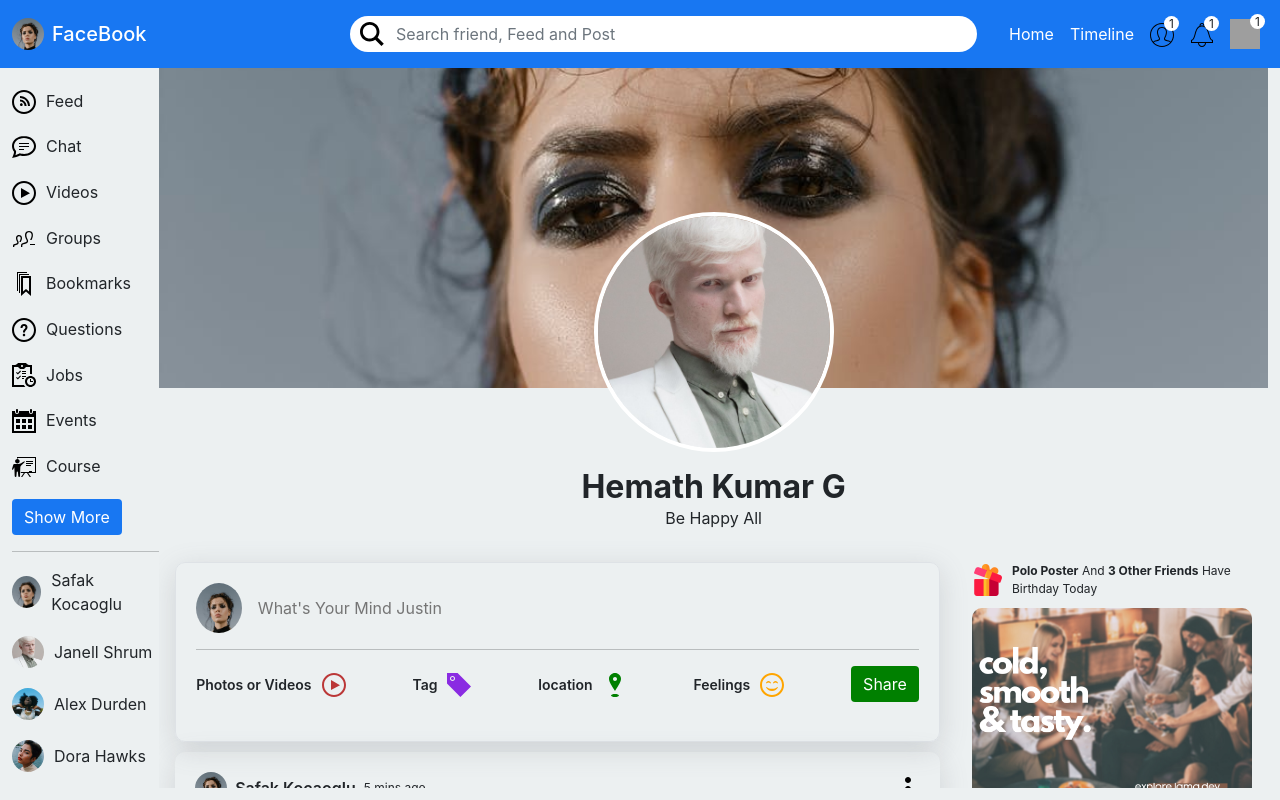
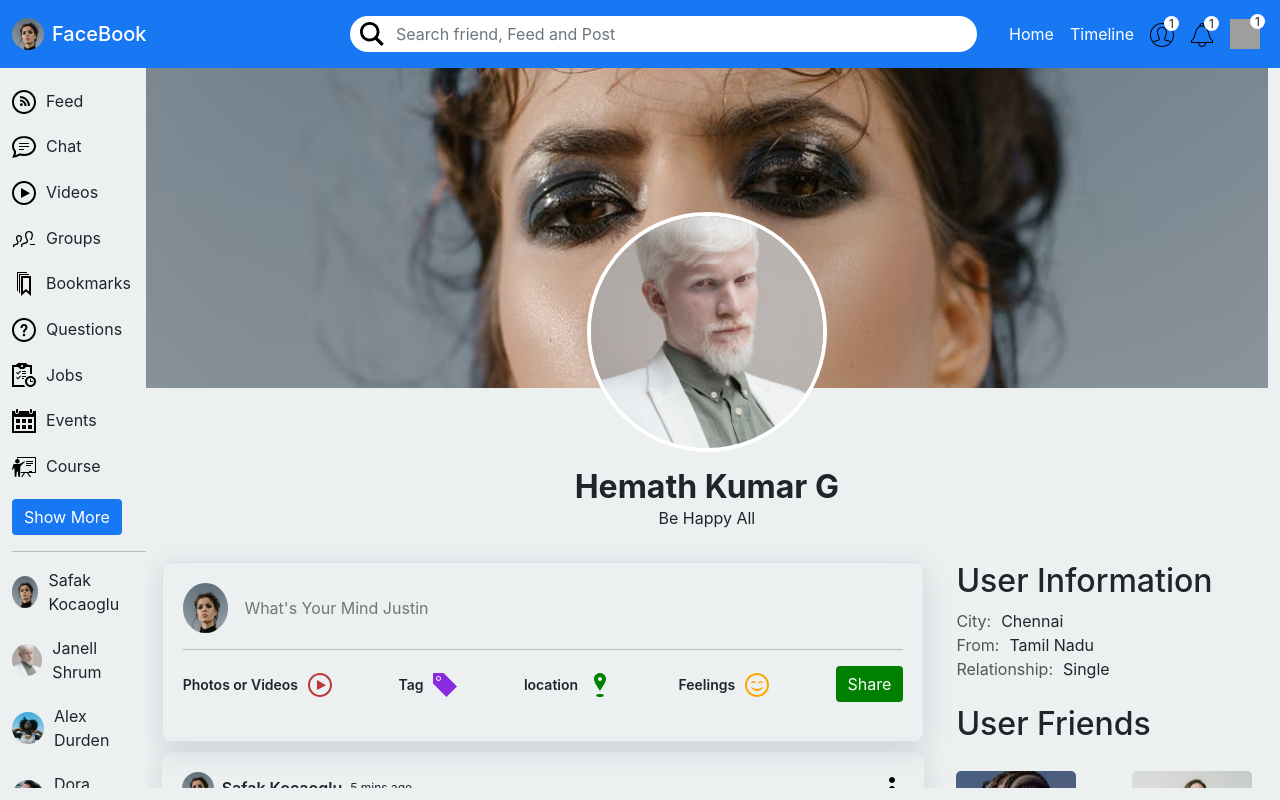
Before and after one commit to Hemath-life/FaceBook-Client, a React (Create React App) app: page / in a window 1280 px wide. Built offline with nearby package versions, Linux system fonts and the light colour scheme; grey boxes are pictures that could not be loaded.

Commit message:
V -0.6.1 -Profile page features added

```diff
--- a/src/components/rightbar/Rightbar.jsx
+++ b/src/components/rightbar/Rightbar.jsx
@@ -3,9 +3,9 @@ import Online from "../online/Online"
 
 import "./rightbar.scss"
 
-const RightBar = () => {
+const HomeRightBar = () => {
 	return (
-		<div className='rightBar p-3'>
+		<>
 			<div className='birthdayContainer d-flex justify-content-center align-items-center'>
 				<img src='assets/gift.png' alt='' />
 				<span className='text-capitalize ms-2 '>
@@ -25,6 +25,75 @@ const RightBar = () => {
 					</ul>
 				</div>
 			</div>
+		</>
+	)
+}
+const ProfileRightBar = () => {
+	return (
+		<>
+			<div className='profileRightBar'>
+				<h2 className='profileRightBarTitle'>User Information </h2>
+				<ui className='text-capitalize'>
+					<li className='text-capitalize'>
+						<span className='key'>City:</span>
+						<span className='value'>Chennai</span>
+					</li>
+				</ui>
+				<ui>
+					<li className='text-capitalize'>
+						<span className='key'>From:</span>
+						<span className='value'>Tamil nadu</span>
+					</li>
+				</ui>
+				<ui>
+					<li className='text-capitalize'>
+						<span className='key'>Relationship:</span>
+						<span className='value'>single</span>
+					</li>
+				</ui>
+				<ui>
+					<li className='text-capitalize'>
+						<span className='key'></span>
+						<span className='value'></span>
+					</li>
+				</ui>
+				<h2 className='profileRightBarTitle'>User Friends </h2>
+				<ul className='user-friends'>
+					<li>
+						<img src='./assets/person/6.jpeg' alt='' />
+						<span>Justin Hem</span>
+					</li>
+					<li>
+						<img src='./assets/person/5.jpeg' alt='' />
+						<span>Justin Hem</span>
+					</li>
+					<li>
+						<img src='./assets/person/4.jpeg' alt='' />
+						<span>Justin Hem</span>
+					</li>
+					<li>
+						<img src='./assets/person/3.jpeg' alt='' />
+						<span>Justin Hem</span>
+					</li>
+					<li>
+						<img src='./assets/person/2.jpeg' alt='' />
+						<span>Justin Hem</span>
+					</li>
+					<li>
+						<img src='./assets/person/1.jpeg' alt='' />
+						<span>Justin Hem</span>
+					</li>
+				</ul>
+			</div>
+		</>
+	)
+}
+
+const RightBar = () => {
+	return (
+		<div className='rightBar p-3 w-50'>
+			<ProfileRightBar />
+			{/* <HomeRightBar /> */}
 		</div>
 	)
 }
--- a/src/components/rightbar/rightbar.scss
+++ b/src/components/rightbar/rightbar.scss
@@ -44,3 +44,44 @@
 		}
 	}
 }
+
+.profileRightBar {
+	h1 {
+		font-size: 18px;
+		margin-bottom: 10px;
+	}
+	.key {
+		margin-right: 10px;
+		color: #555;
+	}
+	.value {
+		text-transform: capitalize !important;
+	}
+
+	.user-friends {
+		width: 100%;
+		padding: 0;
+
+		display: flex;
+
+		flex-wrap: wrap;
+		align-items: flex-start;
+		justify-content: space-between;
+		li {
+			margin-top: 20px;
+			padding: 0;
+			display: flex;
+			flex-direction: column;
+			span {
+				text-align: center;
+			}
+		}
+		img {
+			padding: 0;
+			height: 120px;
+			width: 120px;
+			object-fit: cover;
+			border-radius: 5px;
+		}
+	}
+}
```
Also changed, not shown: 1 other file (tests, documents, lock files or other folders).
